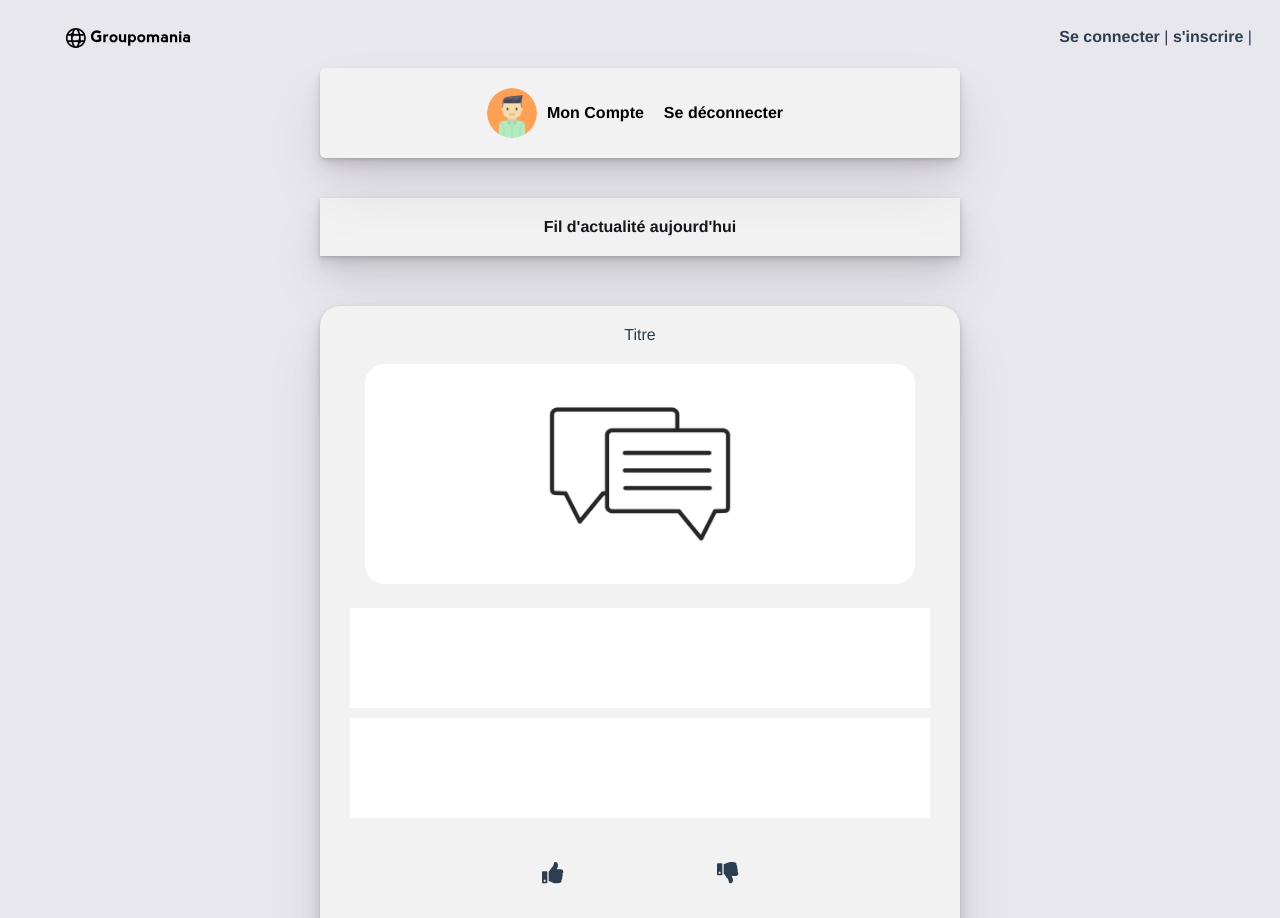
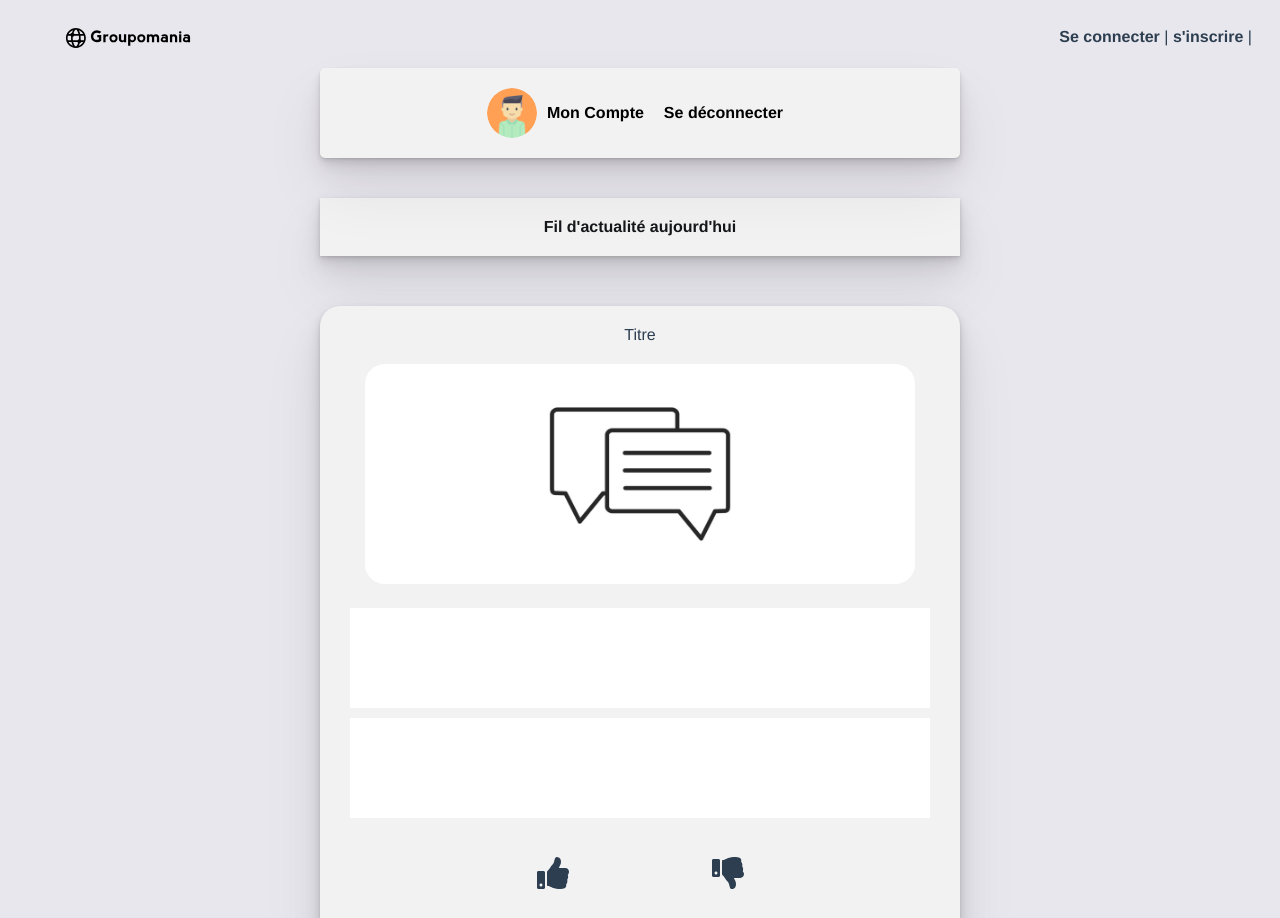
Before and after one commit to Bescore/Openclassrooms_P7, a Vue app: page /feed in a window 1280 px wide. Shown: the top 918 px of the page. Built offline with nearby package versions, Linux system fonts and the light colour scheme; no server answers.

Commit message:
augmentationd e la taille des pouces

```diff
--- a/src/views/poster.vue
+++ b/src/views/poster.vue
@@ -14,8 +14,8 @@
     <div class="posts-comments"><div class="posts-comments-child" :key="index" v-for="(posters, index) in posters">{{posters.name}}</div></div>
     <form class="form">
       <div class="like-contenair">
-      <div  id="like" class="like-contenair-child"><font-awesome-icon icon="thumbs-up" size="lg" /></div>
-      <div id="dislike" class="like-contenair-child"><font-awesome-icon icon="thumbs-down" size="lg" /></div>
+      <div  id="like" class="like-contenair-child"><font-awesome-icon icon="thumbs-up" size="2x" /></div>
+      <div id="dislike" class="like-contenair-child"><font-awesome-icon icon="thumbs-down" size="2x" /></div>
       </div>
       <label class="commentaire-label" for="comments">Ajouter un commentaire:</label>
     <div>
```
